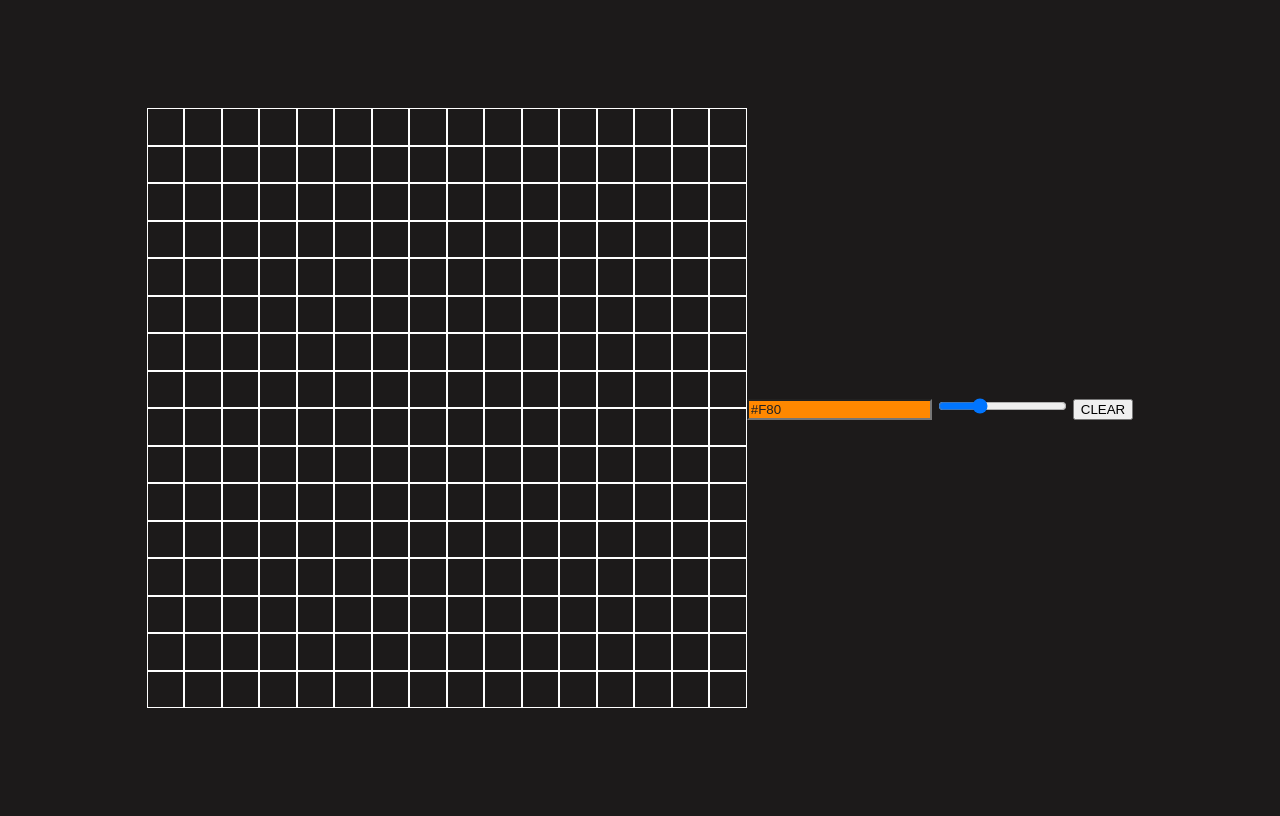
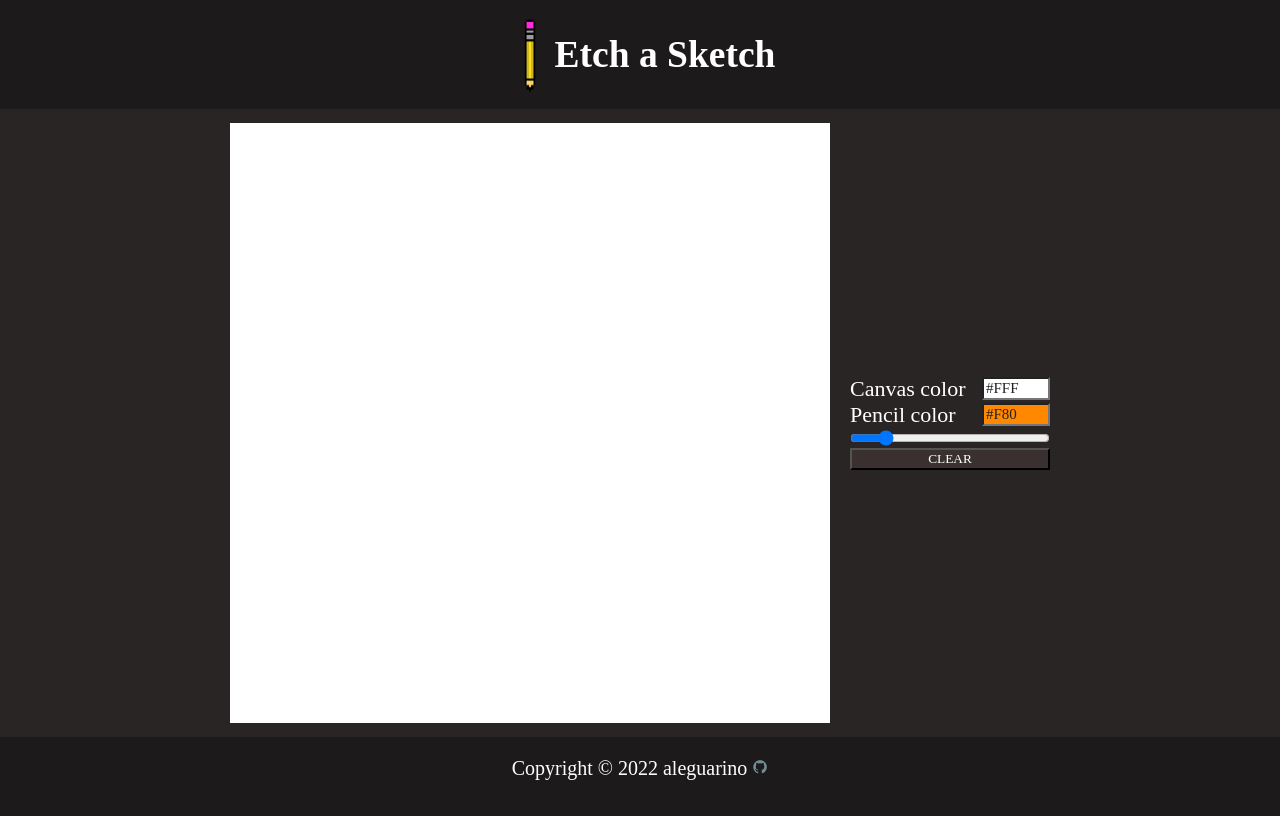
Before and after one commit to aleguarino/etch-a-sketch, a plain HTML site: page index.html in a window 1280 px wide. Drawn offline with Linux system fonts and the light colour scheme; a web font is replaced by a local one.

Commit message:
New design

```diff
--- /dev/null
+++ b/css/styles.css
@@ -0,0 +1,84 @@
+body {
+    min-height: 100vh;
+    margin: 0;
+    background-color: #1C1A1A;
+    display: flex;
+    flex-direction: column;
+}
+
+.header {
+    display: flex;
+    align-items: center;
+    justify-content: center;
+    min-height: 50px;
+    font-family: 'Unbounded';
+    color: white;
+    font-size: 25px;
+}
+
+.footer {
+    min-height: 50px;
+    color: white;
+    text-align: center;
+    font-size: 20px;
+
+}
+
+.box {
+    border: 1px solid #fff;
+}
+
+.main {
+    flex: 1;
+    display: flex;
+    align-items: center;
+    justify-content: center;
+    width: 100%;
+    background-color: #292525;
+}
+
+.grid {
+    width: 600px;
+    height: 600px;
+    display: grid;
+    background-color: #fff;
+}
+
+.grid>div {
+    border: 1;
+}
+
+.controls {
+    margin-left: 20px;
+    display: flex;
+    flex-direction: column;
+    font-size: 22px;
+    color: #fff;
+    width: 200px;
+}
+
+.pencil-control {
+    display: flex;
+    align-items: center;
+    justify-content: space-between;
+}
+
+.control {
+    font-family: 'Unbounded', serif;
+    font-size: 15px;
+    width: 60px;
+}
+
+input[type="range"] {
+    margin: 6px 0;
+    height: 8px !important;
+    background: black;
+    cursor: pointer;
+    background-color: white;
+}
+
+.btn {
+    color: white;
+    background-color: rgb(59, 48, 48);
+    font-family: 'Unbounded', serif;
+}
--- a/index.html
+++ b/index.html
@@ -5,25 +5,45 @@
     <meta charset="utf-8">
     <meta http-equiv="X-UA-Compatible" content="IE=edge">
     <title>ETCH A SKECTCH</title>
+    <link rel="icon" type="image/x-icon" href="/img/pencil.png">
     <meta name="description" content="">
     <meta name="viewport" content="width=device-width, initial-scale=1">
-    <link rel="stylesheet" href="styles.css">
-    <link rel="stylesheet" href="huebee.min.css">
+    <link rel="stylesheet" href="https://fonts.googleapis.com/css?family=Unbounded">
+    <link rel="stylesheet" href="css/styles.css">
+    <link rel="stylesheet" href="css/huebee.min.css">
 </head>
 
 <body>
+    <div class="header">
+        <img src="img/pencil.png" width="50px" />
+        <h2>Etch a Sketch</h2>
+    </div>
     <div class="main">
         <div class="grid">
 
         </div>
         <div class="controls">
-            <input class="color-input" value="#F80" data-huebee />
-            <input class="input-range" value="16" type="range" min="1" max="50" /><span class="grid-size"></span>
-            <button onclick="clearGrid()">CLEAR</button>
+            <div class="pencil-control">
+                <span>Canvas color</span>
+                <input class="canvas-input control" value="#FFF" data-huebee />
+            </div>
+            <div class="pencil-control">
+                <span>Pencil color</span>
+                <input class="color-input control" value="#F80" data-huebee />
+            </div>
+            <input class="input-range" value="16" type="range" min="1" max="100" /><span class="grid-size"></span>
+            <button class="btn" onclick="clearGrid()">CLEAR</button>
         </div>
     </div>
-    <script src="huebee.pkgd.min.js"></script>
-    <script src="script.js"></script>
+    <div class="footer">
+        <p>Copyright © 2022 aleguarino
+            <a href="https://github.com/aleguarino" target="_blank">
+                <img src="img/github.png" width="16px" />
+            </a>
+        </p>
+    </div>
+    <script src="js/huebee.pkgd.min.js"></script>
+    <script src="js/script.js"></script>
 </body>
 
 </html>
--- a/styles.css
+++ /dev/null
@@ -1,22 +0,0 @@
-body {
-    background-color: rgb(28, 26, 26);
-}
-
-.box{
-    border: 1px solid #fff;
-}
-
-.main {
-    display: flex;
-    align-items: center;
-    justify-content: center;
-    width: 100%;
-    height: 100vh;
-}
-
-.grid {
-    width: 600px;
-    height: 600px;
-    display: grid;
-
-}
```
Also changed, not shown: css/huebee.min.css (renamed from huebee.min.css), img/github.png (added), img/pencil.png (added), js/huebee.pkgd.min.js (renamed from huebee.pkgd.min.js), js/script.js (renamed from script.js).
